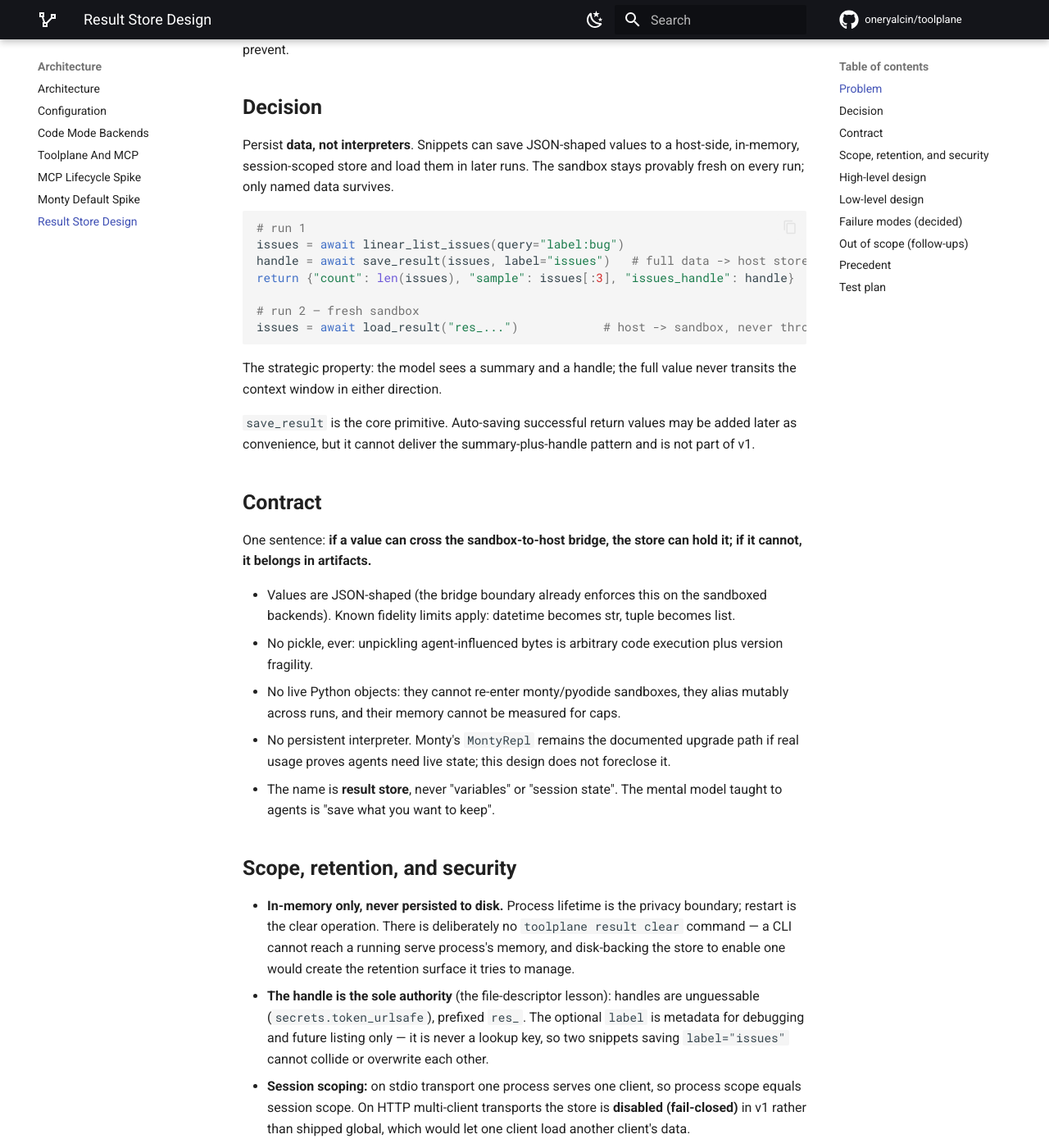
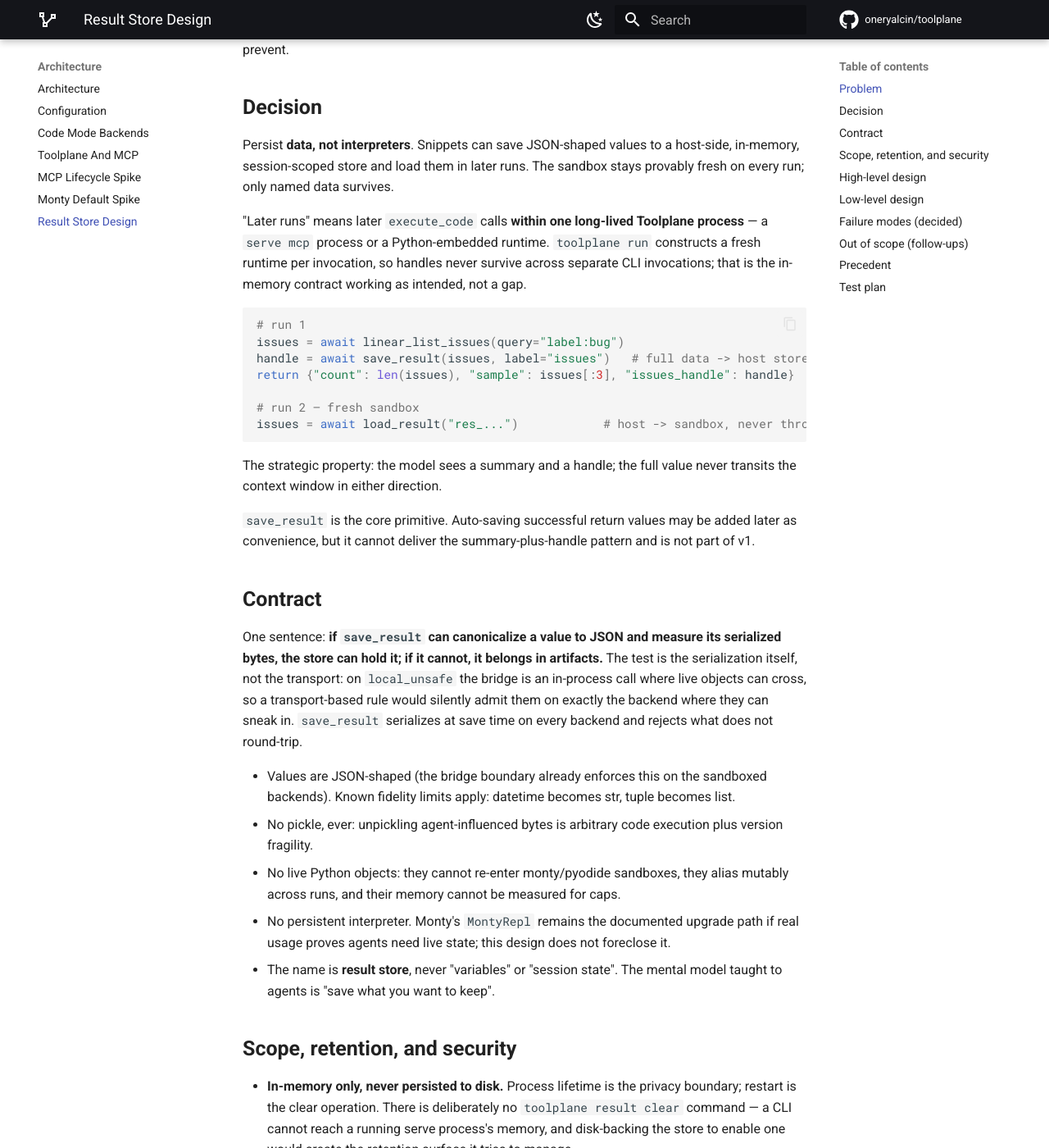
Before and after one commit to oneryalcin/toolplane, an MkDocs documentation site: the page built from docs/result-store-design.md, in a window 1280 px wide and 1400 px high, scrolled down 447 px. Shown: the whole window at 82% size. Built offline with MkDocs 1.6.1 and Material for MkDocs 9.7.7, drawn with Linux system fonts in a browser that asks for light colours; comment, search, counter and statistics services are not loaded; some of the changed text lies outside the part shown.

Commit message:
Tighten result store scope and boundary language from code review
Four corrections from checking the doc against the actual runtime:

- 'Later runs' now explicitly means within one long-lived process
  (serve mcp or embedded runtime); toolplane run builds a fresh runtime
  per invocation, so handles never cross CLI invocations by design.
- The boundary rule is the serialization test, not the transport: on
  local_unsafe live objects can cross the in-process bridge, so a
  transport-based rule would admit them on exactly the backend where
  they can sneak in. save_result serializes at save time everywhere.
- 'Hidden capabilities' clarified to match the registry: hidden from
  discovery but callable by canonical name and resolvable by schema
  lookup - intended, not secret.
- Diagram signature aligned with the value-first save_result form.

````diff
--- a/docs/result-store-design.md
+++ b/docs/result-store-design.md
@@ -19,6 +19,12 @@ Persist **data, not interpreters**. Snippets can save JSON-shaped values to a
 host-side, in-memory, session-scoped store and load them in later runs. The
 sandbox stays provably fresh on every run; only named data survives.
 
+"Later runs" means later `execute_code` calls **within one long-lived
+Toolplane process** — a `serve mcp` process or a Python-embedded runtime.
+`toolplane run` constructs a fresh runtime per invocation, so handles never
+survive across separate CLI invocations; that is the in-memory contract
+working as intended, not a gap.
+
 ```python
 # run 1
 issues = await linear_list_issues(query="label:bug")
@@ -38,8 +44,13 @@ pattern and is not part of v1.
 
 ## Contract
 
-One sentence: **if a value can cross the sandbox-to-host bridge, the store
-can hold it; if it cannot, it belongs in artifacts.**
+One sentence: **if `save_result` can canonicalize a value to JSON and measure
+its serialized bytes, the store can hold it; if it cannot, it belongs in
+artifacts.** The test is the serialization itself, not the transport: on
+`local_unsafe` the bridge is an in-process call where live objects can cross,
+so a transport-based rule would silently admit them on exactly the backend
+where they can sneak in. `save_result` serializes at save time on every
+backend and rejects what does not round-trip.
 
 - Values are JSON-shaped (the bridge boundary already enforces this on the
   sandboxed backends). Known fidelity limits apply: datetime becomes str,
@@ -84,7 +95,7 @@ can hold it; if it cannot, it belongs in artifacts.**
 ```text
   sandbox (fresh per run)              host (one process)
   ┌─────────────────────────┐          ┌──────────────────────────────┐
-  │ save_result(label, val) │ bridge   │ InProcessBridge              │
+  │ save_result(val, label) │ bridge   │ InProcessBridge              │
   │ load_result(handle)     │ ───────► │   └─ ResultStore             │
   │                         │ ◄─────── │       {res_ab12: entry, ...} │
   │ (bindings, like cli_run)│          │       caps + TTL, in-memory  │
@@ -108,7 +119,12 @@ host owns the store, the sandbox only sends requests.
   `toolplane:results/load`, registered hidden, dispatched via
   `bridge.call_tool`. This makes the store reachable from **every backend
   with zero backend-specific plumbing** via
-  `call_tool("toolplane:results/save", {...})`.
+  `call_tool("toolplane:results/save", {...})`. Note the precise meaning of
+  hidden in today's registry: **hidden from discovery** (search, list, and
+  namespaces omit it) but **callable by canonical name**, and
+  `get_capability_schemas(["toolplane:results/save"])` resolves it. That is
+  the intended behavior — the store is infrastructure, not a discoverable
+  capability, but nothing about it is secret.
 - **Sugar bindings per backend**, exactly like the CLI surface: monty binds
   `save_result`/`load_result` as external functions; local and pyodide gain
   the same names through their existing namespace injection. Capability and
````
